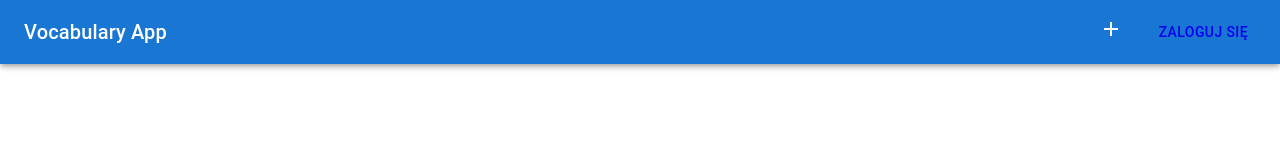
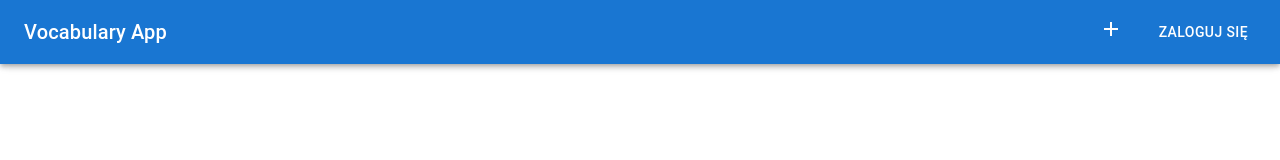
Before and after one commit to AniaPitera/vocabulary-app-frontend, a React (Vite) app: page / in a window 1280 px wide. Shown: the top 160 px of the page. Built offline with nearby package versions, Linux system fonts and the light colour scheme.

Commit message:
small changes

```diff
--- a/src/components/Layout/Default/DefaultHeader.jsx
+++ b/src/components/Layout/Default/DefaultHeader.jsx
@@ -46,7 +46,7 @@ export default function DefaultHeader() {
               </LightTooltip>
             </Link>
           </IconButton>
-          <Link to="/login">
+          <Link to="/login" style={{ color: "white" }}>
             <Button color="inherit">Zaloguj się</Button>
           </Link>
         </Toolbar>
```
